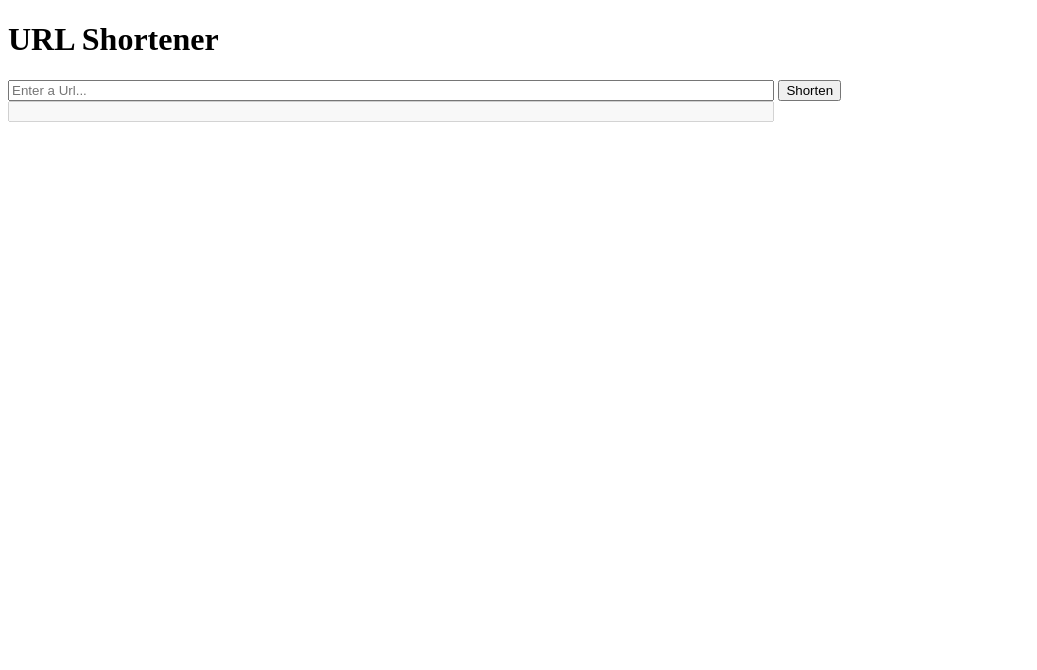
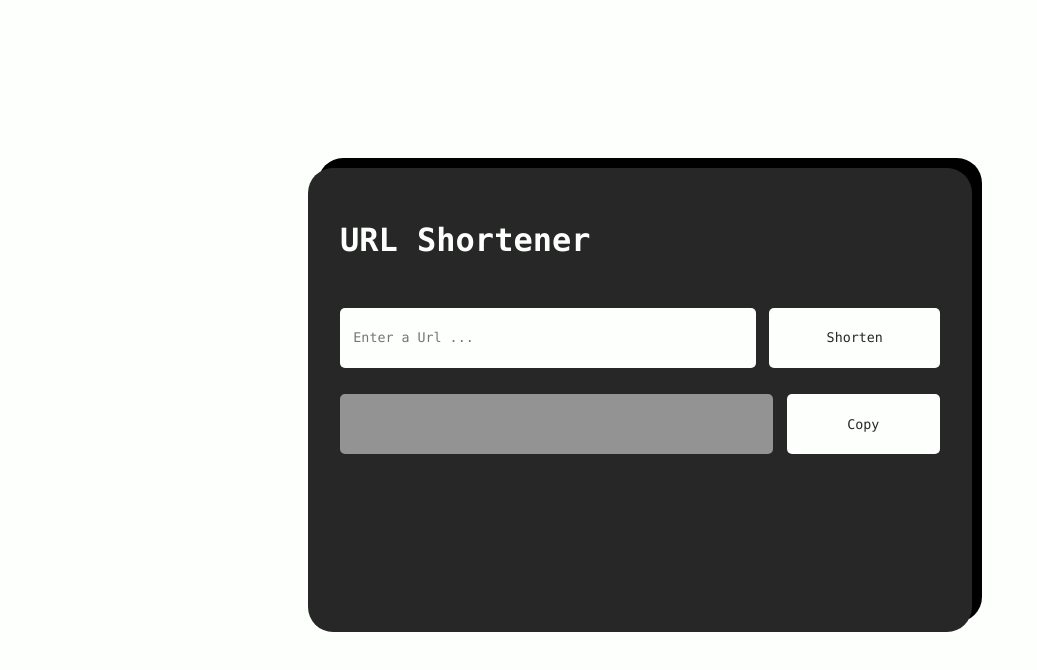
Before and after one commit to Viso-Dev/url-shortener, a website: page public/index.html in a window 1280 px wide. Shown: the whole page, without its empty margins (0-1037 px from the left). Drawn offline with Linux system fonts and the light colour scheme.

Commit message:
Edit frontend logic and give styling

```diff
--- a/public/index.html
+++ b/public/index.html
@@ -20,13 +20,19 @@
             your experience.
             </p>
         <![endif]-->
-        <h1>URL Shortener</h1>
-        <form method="POST" id="longUrlEntry" action="/url/shorten">
-            <input id="longURL" type="text" name="longURL" value="" placeholder="Enter a Url..." />
-            <button type="submit">Shorten</button>
-        </form>
-        <input id="shortURL" type="text" name="shortURL" value="" disabled />
-
+        <div id="main-container">
+            <h1>URL Shortener</h1>
+            <div id="form-container">
+                <form autocomplete="off" method="POST" id="longUrlEntry" action="/url/shorten">
+                    <input id="longURL" type="text" name="longURL" value="" placeholder="Enter a Url ..." />
+                    <button type="submit">Shorten</button>
+                </form>
+                <div id="short-url-container">
+                    <input id="shortURL" type="text" name="shortURL" value="" disabled />
+                    <button id="copy-button" onclick="copyAction()">Copy</button>
+                </div>
+            </div>
+        </div>
 
         <script type="text/javascript">
             const form = document.getElementById('longUrlEntry');
@@ -47,12 +53,29 @@
                 }).then(res => {
                     return res.json();
                 }).then(data => {
-                    console.log(data);
                     document.getElementById('shortURL').value = data.shortURL;
+                    resetCopyState();
                 }).catch(err => {
                     console.log(error);
                 });
             });
+
+         const resetCopyState = () => {
+             let button = document.getElementById("copy-button");
+             button.innerText = "Copy";
+         }
+
+         const copyAction = () => {
+             let text = document.getElementById("shortURL");
+
+             text.select();
+             text.setSelectionRange(0,99999); // mobile
+
+             navigator.clipboard.writeText(text.value);
+
+             let button = document.getElementById("copy-button");
+             button.innerText = "Copied!";
+         };
         </script>
     </body>
 </html>
--- a/public/styles.css
+++ b/public/styles.css
@@ -1,3 +1,80 @@
+body {
+    background-color: #FCFFFC;
+    margin: 0;
+    display: flex;
+    justify-content: center;
+    align-items: center;
+    height: 100vh;
+}
+
+#main-container {
+    background-color: #272727;
+    width: 600px;
+    height: 400px;
+    border-radius: 25px;
+    box-shadow: 10px -10px;
+    padding: 2em;
+}
+
+h1 {
+    color: #FCFFFC;
+    font-family: "Lucida Console", "Courier New", monospace;
+}
+
+#form-container {
+    display: flex;
+    flex-direction: column;
+    height: 200px;
+    justify-content: space-evenly;
+
+}
+
+#longUrlEntry {
+    display: flex;
+}
+
+#short-url-container {
+    display: flex;
+}
+
 input {
-    width: 60%;
+    height: 2.5em;
+    border: none;
+    border-radius: 5px;
+    flex-grow: 5;
+
+    padding: 1em;
+    margin: 0;
+    color: #272727;
+    background-color: #FCFFFC;
+    font-family: "Lucida Console", "Courier New", monospace;
 }
+
+#shortURL {
+    color: #FCFFFC;
+    background-color: #929392;
+}
+
+button {
+    height: 100%;
+    border: none;
+    border-radius: 5px;
+    flex-grow: 2;
+
+    padding: 1em;
+    margin-left: 1em;
+    color: #272727;
+    background-color: #FCFFFC;
+    font-family: "Lucida Console", "Courier New", monospace;
+}
+
+button:hover {
+    transition: 0.3s;
+    color: #FCFFFC;
+    background-color: #929392;
+}
+
+button:active {
+    transition: 0.1s;
+    background-color: #424242;
+}
```
